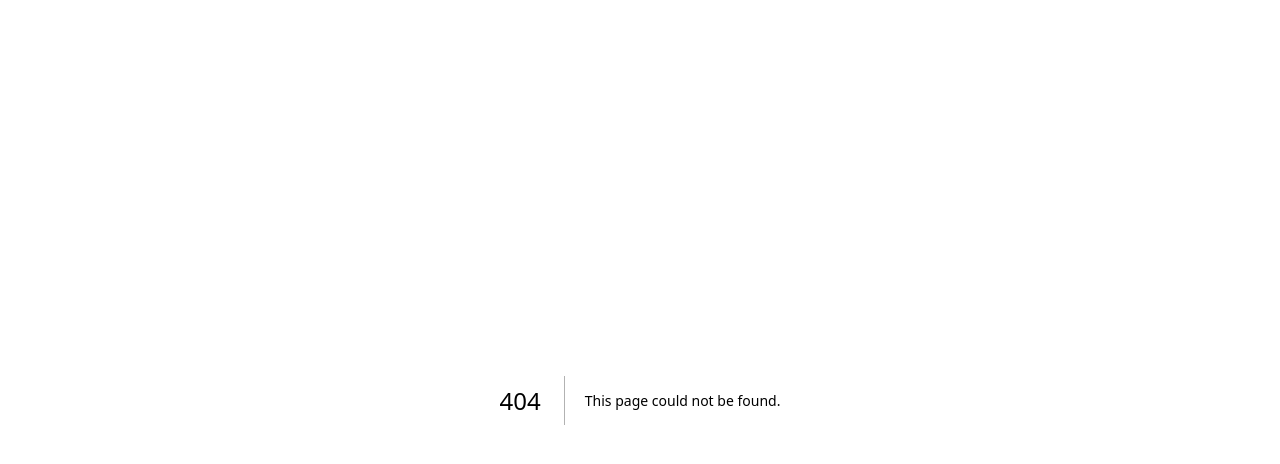
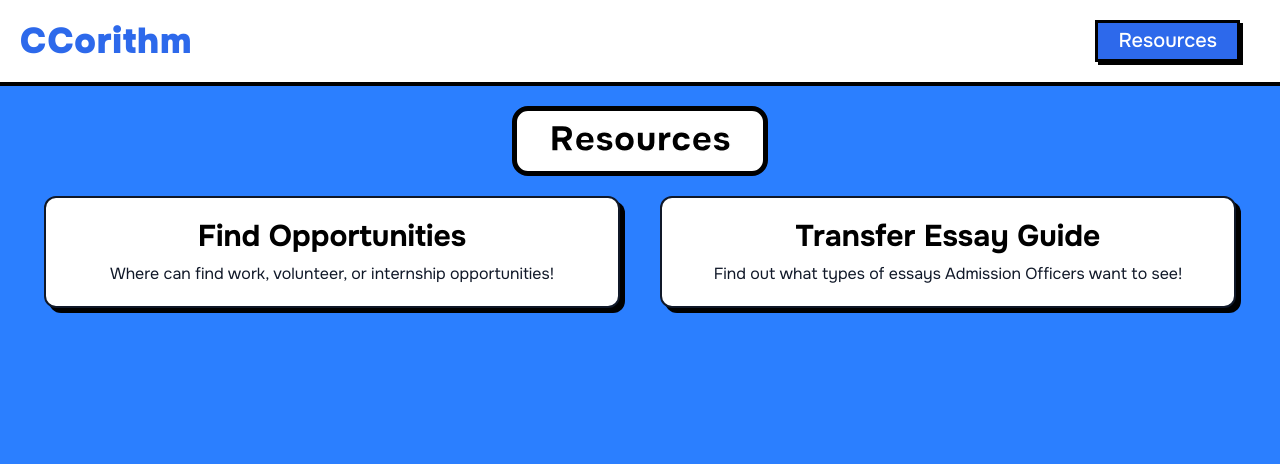
Before and after one commit to tgriarte26/CCorithm, a Next.js app in the folder ccorithm/: page /ResourcesPage in a window 1280 px wide. Before the commit this address had no page. Shown: the top 464 px of the page. Built offline with nearby package versions, Linux system fonts and the light colour scheme.

Commit message:
added resources page

```diff
--- a/ccorithm/app/Form.module.css
+++ b/ccorithm/app/Form.module.css
@@ -10,5 +10,5 @@
 }
 
 .headerText {
-    -webkit-text-stroke: 1.5px black;
+    -webkit-text-stroke: 1.5px white;
 }
--- /dev/null
+++ b/ccorithm/app/ResourcesPage/page.tsx
@@ -0,0 +1,52 @@
+import { Onest } from "next/font/google";
+import Header from "@/app/components/Header";
+import Link from "next/link";
+import styles from "@/app/Form.module.css";
+
+const headingFont = Onest({
+  subsets: ["latin"],
+  weight: ["900"],
+});
+
+const bodyFont = Onest({
+  subsets: ["latin"],
+  weight: ["700"],
+});
+
+const normalFont = Onest({
+  subsets: ["latin"],
+  weight: ["400"],
+});
+export default function ResourcesPage() {
+  return (
+    <main className="min-h-screen w-full bg-blue-500">
+      <Header />
+      <div className="max-w-3xs mx-auto my-5 px-2 py-2 bg-white rounded-2xl border-5 border-black">
+        {/* ── Title ── */}
+        <h1
+          className={`${headingFont.className} ${styles.headerText} text-4xl text-black mb-1 text-center`}
+        >
+          Resources
+        </h1>
+      </div>
+      <div className="flex justify-center items-stretch gap-10 px-10">
+        <Link className={`${normalFont.className} flex-1 max-w-xl flex flex-col justify-center items-center text-gray-900 border-2 p-5 rounded-xl bg-white shadow-[5px_5px_0px_rgba(0,0,0,1)]`} href="/OpportunitiesPage">
+          <h2 className={`${bodyFont.className} text-3xl text-black`}>
+            Find Opportunities
+          </h2>
+          <p className="mt-2 text-center">
+            Where can find work, volunteer, or internship opportunities!
+          </p>
+        </Link>
+        <Link className={`${normalFont.className} flex-1 max-w-xl flex flex-col justify-center items-center text-gray-900 border-2 p-5 rounded-xl bg-white shadow-[5px_5px_0px_rgba(0,0,0,1)]`} href="/OpportunitiesPage">
+          <h2 className={`${bodyFont.className} text-3xl text-black`}>
+            Transfer Essay Guide
+          </h2>
+          <p className="mt-2 text-center">
+            Find out what types of essays Admission Officers want to see!
+          </p>
+        </Link>
+      </div>
+    </main>
+  );
+}
--- a/ccorithm/app/components/Header.tsx
+++ b/ccorithm/app/components/Header.tsx
@@ -1,25 +1,36 @@
 import { Onest } from "next/font/google";
-import styles from "@/app/Form.module.css";
+import Link from "next/link";
 
 const headingFont = Onest({
-    subsets: ['latin'],
-    weight: ['900'],
-})
+  subsets: ["latin"],
+  weight: ["900"],
+});
 
 const bodyFont = Onest({
-    subsets: ['latin'],
-    weight: ['700'],
-})
+  subsets: ["latin"],
+  weight: ["700"],
+});
 
+const navFont = Onest({
+    subsets: ["latin"],
+    weight: ['500'],
+});
 
 export default function Header() {
-    return (
-        <header className="w-full bg-white">
-            <div className="flex pt-5 ml-5">
-                <h2 className={`${headingFont.className} ${styles.headerText} tracking-wide float-left text-center text-[#2d69eb] text-4xl select-none`}>CCorithm</h2>
-            </div>
-            <a className="flex text-black justify-center">Resources</a>
-            <div className="mt-5 border-2 border-black"></div>
-        </header>
-    )
+  return (
+    <header className="w-full bg-white">
+      <div className="flex items-center pt-5 ml-5">
+        <Link href="/"
+          className={`${headingFont.className} tracking-wide float-left text-center text-[#2d69eb] text-4xl select-none`}
+        >
+          CCorithm
+        </Link>
+        <div className="flex justify-center items-center ml-auto pr-10">
+            <Link href="/ResourcesPage" className={`flex justify-center items-center ml-auto pr-5 pl-5 p-1 text-xl bg-[#2d69eb] border-3 border-black shadow-[3px_3px_0px_rgba(0,0,0,1)] text-white hover:bg-[#0051ff] cursor-pointer ${navFont.className}`}>Resources</Link>
+        </div>
+
+      </div>
+      <div className="mt-5 border-2 border-black"></div>
+    </header>
+  );
 }
--- a/ccorithm/app/data/transferData.ts
+++ b/ccorithm/app/data/transferData.ts
@@ -24,13 +24,13 @@ const transferDatabase: Record<string, TransferGuide> = {
                         label: "Take CS 1 + CS 2",
                         courses: [
                             { name: "CSCI 1 - Problem Solving and Program Design Using C++", units: 4 },
-                            { name: "CSCI 2 - Introduction to Data Structures", units: 4 },
+                            { name: "CSCI 2 - Introduction to Data Structures", units: 5 },
                         ],
                     },
                     {
                         label: "Take CS 30",
                         courses: [
-                            { name: "CS 30 - Advanced Programming in C++", units: 3 },
+                            { name: "CS 30 - Advanced Programming in C++", units: 4 },
                         ],
                     },
                 ],
@@ -43,7 +43,7 @@ const transferDatabase: Record<string, TransferGuide> = {
                     {
                         label: "Take CS 2",
                         courses: [
-                            { name: "CS 2 - Introduction to Data Structures", units: 3 },
+                            { name: "CS 2 - Introduction to Data Structures", units: 5 },
                         ],
                     },
                 ],
@@ -71,7 +71,7 @@ const transferDatabase: Record<string, TransferGuide> = {
                     {
                         label: "Take CS 16",
                         courses: [
-                            { name: "CSCI 16 - Assembly Language Programming for the x86 (IBM PC) Processors", units: 3 },
+
                         ],
                     },
                 ],
--- a/ccorithm/app/perfectGuide/page.tsx
+++ b/ccorithm/app/perfectGuide/page.tsx
@@ -137,12 +137,12 @@ export default function PerfectGuidePage() {
                 {guide.courseMappings.length > 0 ? (
                   guide.courseMappings.map((mapping, i) => (
                     <tr key={i} className="bg-white text-black">
-                      <td className="px-4 py-3 border border-black">
-                        <div className="flex flex-col items-center font-bold w-full">
+                      <td className="px-4 py-3 border border-black relative">
+                        <div className="flex flex-col items-center font-bold w-full relative">
                           {mapping.options.map((option, j) => (
                             <div
                               key={j}
-                              className="w-full flex flex-col items-center"
+                              className="w-full flex flex-col items-center mr-5"
                             >
                               {j > 0 && (
                                 <span className="text-xs font-bold bg-red-400 border-black border-3 px-3 py-1 rounded m-3 shadow-[2px_2px_0px_rgba(200,0,0,1)]">
@@ -150,14 +150,13 @@ export default function PerfectGuidePage() {
                                 </span>
                               )}
 
-                              {option.courses.map((course, k) => (
+                              {option.courses.length > 0 ? (
+                                option.courses.map((course, k) => (
                                   <div
                                     key={k}
                                     className="flex flex-col items-center w-full space-y-1"
                                   >
-
                                     <div className="relative w-full border-3 border-black bg-blue-100 text-blue-800 px-4 py-2 rounded font-bold shadow-[4px_4px_0px_rgba(0,0,0,1)] flex justify-between items-center">
-
                                       <div className="flex-1">
                                         {(() => {
                                           const dashIndex =
@@ -174,7 +173,7 @@ export default function PerfectGuidePage() {
                                           );
                                           return (
                                             <>
-                                            <span className="text-black rounded pr-1">
+                                              <span className="text-black pr-1">
                                                 {code}
                                               </span>
                                               <span>{rest}</span>
@@ -196,15 +195,24 @@ export default function PerfectGuidePage() {
                                       </span>
                                     )}
                                   </div>
-                              ))}
+                                ))
+                              ) : (
+                                <div className="w-full border-3 border-dashed border-gray-400 bg-gray-100 text-gray-500 px-4 py-7 rounded text-center font-bold ">
+                                  Take course at university
+                                </div>
+                              )}
                             </div>
                           ))}
+                          <div className="absolute -right-9 top-1/2 -translate-y-1/2 z-10">
+                            <div className="bg-blue-500 text-white px-2 py-1 rounded border-2 border-black shadow-[2px_2px_0px_rgba(0,0,0,1)]">
+                              →
+                            </div>
+                          </div>
                         </div>
                       </td>
 
                       <td className="px-4 py-3 border border-black font-bold">
-                        <div className="relative w-full border-3 border-black bg-blue-100 text-blue-800 px-4 py-2 rounded text-left font-bold shadow-[4px_4px_0px_rgba(0,0,0,1)] flex justify-between items-center">
-
+                        <div className="relative w-full border-3 border-black bg-blue-100 text-blue-800 px-4 py-2 rounded text-left font-bold shadow-[4px_4px_0px_rgba(0,0,0,1)] flex justify-between items-center ml-2">
                           <div className="flex-1">
                             {(() => {
                               const dashIndex =
@@ -230,9 +238,7 @@ export default function PerfectGuidePage() {
                             })()}
                           </div>
 
-
                           <div className="w-px bg-gray-400 mx-3 h-20" />
-
 
                           <div className="text-xs px-2 py-0.5 bg-gray-300 text-gray-700 rounded shadow-[1px_1px_0px_rgba(0,0,0,0.5)]">
                             {mapping.universityUnits} units
```
Lines whose indentation alone changed are shown as unchanged.
